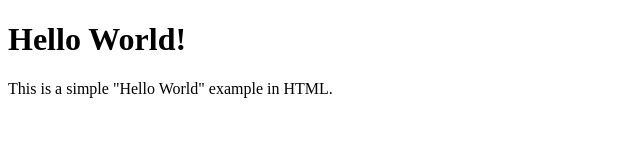
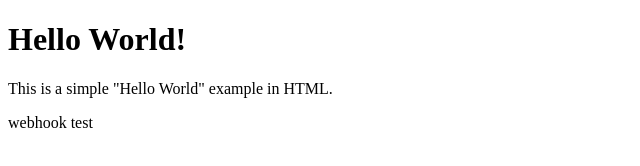
Before and after one commit to CARZO1/sport-tracking-platform, a plain HTML site: page html/test.html in a window 1280 px wide. Shown: the full height of the page, 0-640 px from the left. Drawn offline with Linux system fonts and the light colour scheme.

Commit message:
Webhook test

```diff
--- a/html/test.html
+++ b/html/test.html
@@ -6,5 +6,6 @@
 <body>
     <h1>Hello World!</h1>
     <p>This is a simple "Hello World" example in HTML.</p>
+    <p>webhook test</p>
 </body>
 </html>
```
